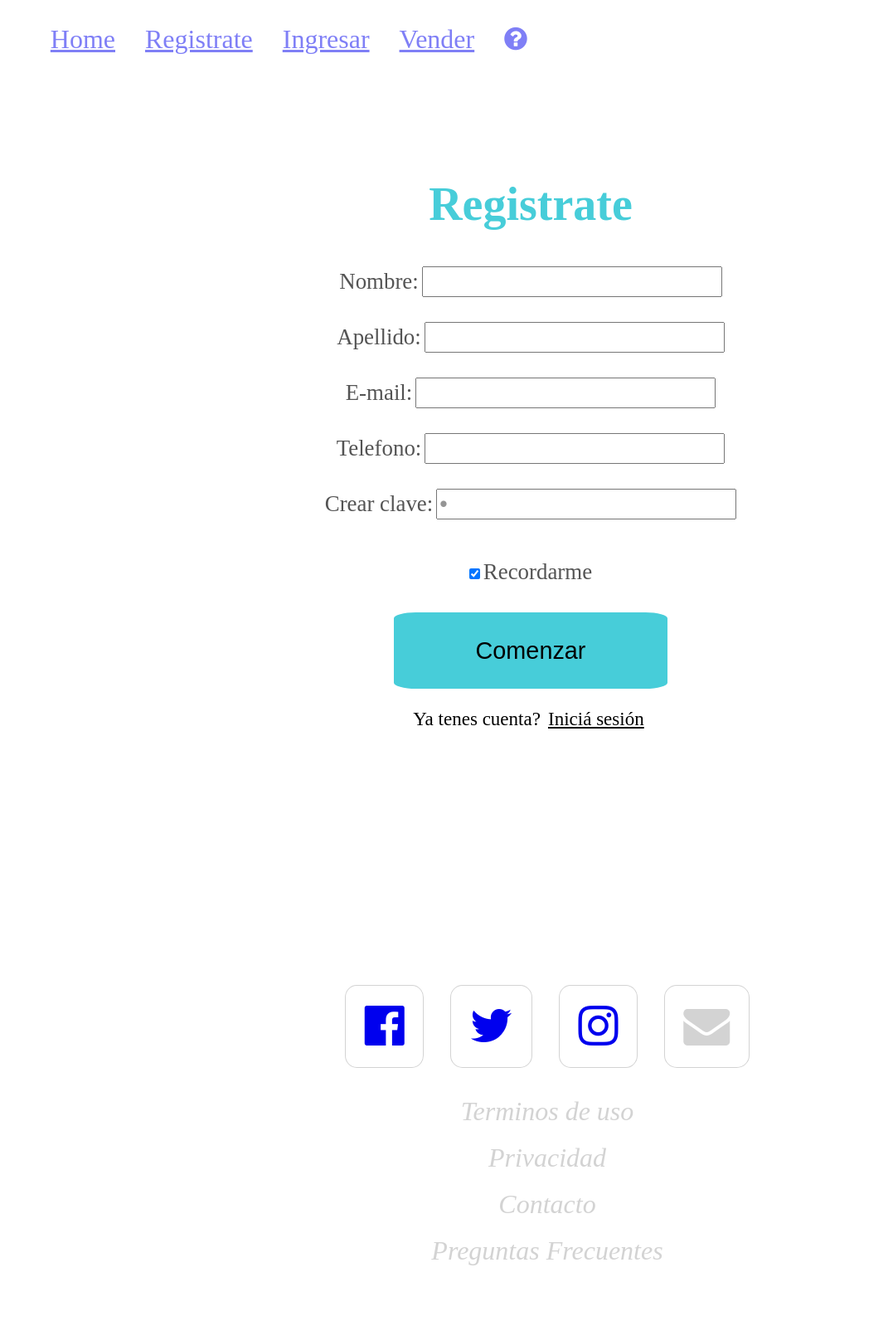
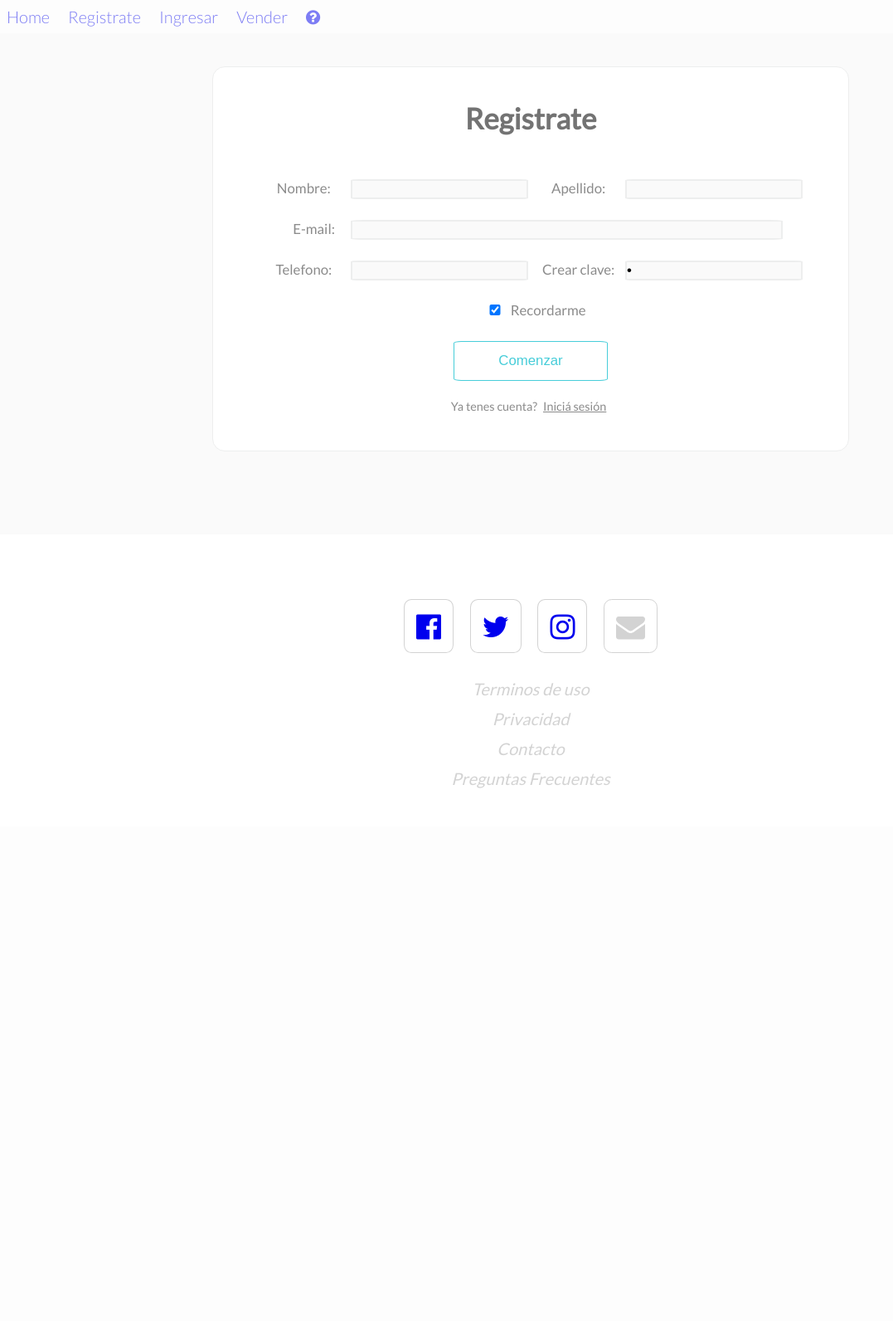
Before and after one commit to jjdebuchy/MuuSimple, a PHP site: page /registro.php in a window 1280 px wide. Shown: the whole page at 83% size, without its empty margins (0-1077 px from the left). After the commit the page ends 996 px from the top, so only its background shows below. Run offline with PHP 8.4, Linux system fonts and the light colour scheme.

Commit message:
styles.css y index.html actualizados con links que funcionan

```diff
--- a/css/style.css
+++ b/css/style.css
@@ -1,3 +1,29 @@
+*{
+  box-sizing: border-box;
+  padding: 0;
+  margin: 0;
+}
+body{
+  padding: 0;
+  margin: 0;
+  font-size: 10px;
+  font-family: "Lato", Helvetica, sans-serif;
+  background-color: #fafafa;
+}
+a{
+  text-decoration: none;
+}
+a:visited{
+  color: currentColor;
+}
+a:hover, i:hover{
+  color: #47cdd9;
+}
+
+.headerIndex nav, .informacion, footer, .formulario {
+  background-color: white;
+}
+
 /*header*/
 .headerIndex nav{
   overflow: hidden;
@@ -232,17 +258,6 @@ footer a:hover {
 
 
 /*formularios*/
-.formulario label, .formulario h1, .formulario h2, .formulario h3{
-  color: #545454;
-}
-.formulario p, .formulario a{
-  color: black;
-  text-shadow: 1px 1px 2px white;
-}
-.formulario input{
-  color: #959595;
-}
-
 .formulario{
   max-width: 85%;
   border-radius: 15px;
@@ -250,27 +265,43 @@ footer a:hover {
   text-align: center;
   padding: 40px 0;
   background-color: white;
-
-}
-.recordame{
-  font-size: 3em;
+  border: 1px solid #edeeee;
 }
 .formulario h2{
-  color: #47cdd9;
+  color: #737373;
   font-size:3.5em;
-  margin-bottom: 0.5em;
+  margin-bottom: 1.5em;
+}
+.formulario label, .formulario p, .formulario a {
+  color: #8b8b8b;
+}
+.formulario input{
+  background-color: #fafafa;
+  border-radius:5%;
+  border: 2px solid #edeeee;
+  box-shadow: none;
+  width: 70%;
+}
+.formulario label{
+  width: 30%;
 }
 label, input{
-  margin: 15px 0;
+  margin: 0;
   font-size: 1.68em;
-  display: block;
+  display: inline-block;
 }
-.btn{
-  border-radius: 8%;
-  border:0.24em solid #47cdd9;
+button{
+  border-radius: 5%;
+  border: 1px solid #47cdd9;
   padding: 0.8em 3.2em;
+  font-size: 1.68em;
+  background: none;
+  color: #47cdd9;
+  margin-bottom: 1em;
+}
+button:hover{
   background-color: #47cdd9;
-  font-size: 1.8em;
+  color: white;
 }
 .formulario a{
   display: inline-block;
@@ -285,12 +316,24 @@ label, input{
   display: inline-block;
   font-size: 1.44em;
 }
+.a, .b{
+  margin: auto;
+  margin-bottom: 2.5em;
+  padding: 0;
+}
+.recordarme{
+  margin-bottom: 1.5em;
+}
+.recordarme input{
+  max-width: 2em;
+  display: inline-block;
+}
+.recordarme label{
+  max-width: 5em;
+}
 
 /*Media Queries*/
 @media (min-width: 320px) {
-  input, label{
-    display: inline-block;
-  }
   .formulario{
     max-width: 75%;
   }
@@ -298,6 +341,25 @@ label, input{
 @media (min-width: 750px) {
   .formulario{
     max-width: 60%;
+  }
+  .a{
+    display: inline-block;
+    width: 43%;
+  }
+  .a label{
+    width: 33%;
+  }
+  .a input{
+    width: 65%;
+  }
+  .b{
+    width: 80%;
+  }
+  .b input{
+    width: 85%;
+  }
+  .b label{
+    width: 14%;
   }
 }
 
--- a/index.html
+++ b/index.html
@@ -43,8 +43,8 @@
           <i class="fa fa-bars hide" aria-hidden="true"></i>
           <ul class="navegacion">
             <li><a href="index.html">Home</a></li>
-            <li><a href="registro.html">Registrate</a></li>
-            <li><a href="login.html">Ingresar</a></li>
+            <li><a href="registro.php">Registrate</a></li>
+            <li><a href="log-in.php">Ingresar</a></li>
             <li><a href="#">Vender</a></li>
             <li><a href="FAQ.html"><i class="fa fa-question-circle" aria-hidden="true"></i></a></li>
           </ul>
```
